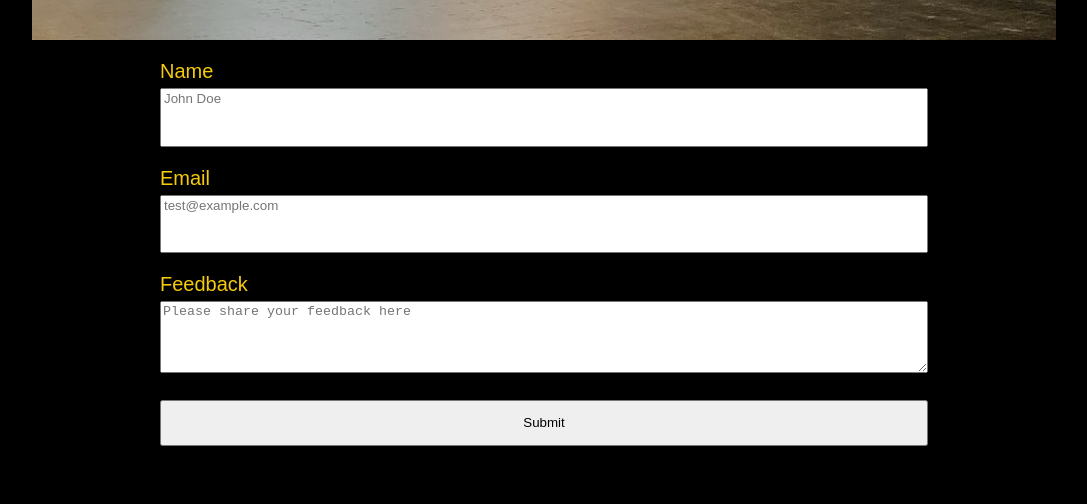
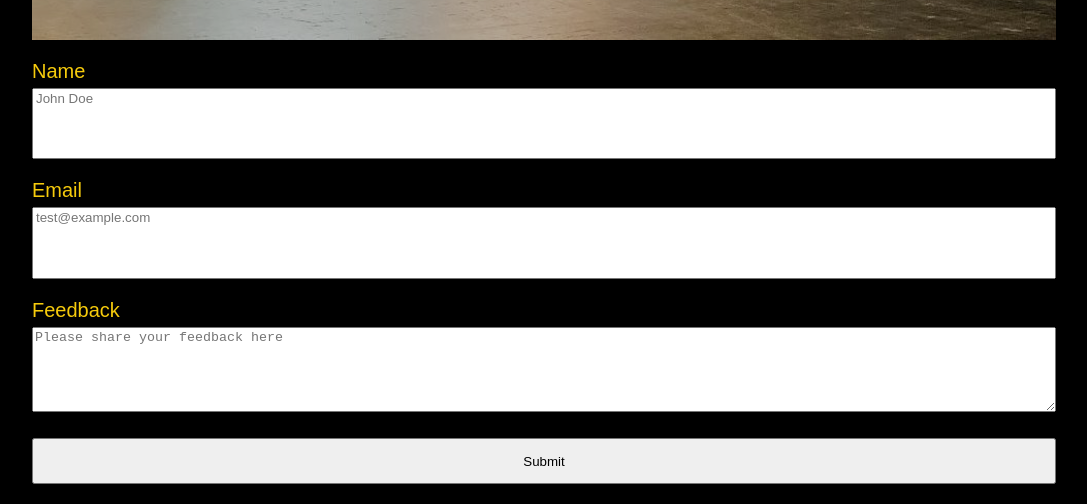
Before and after one commit to Cuedadar/event-center, a plain HTML site: page contact.html in a window 1280 px wide. Shown: the part 386-890 px from the top of the page, without its empty margins (96-1183 px from the left). Before the commit the page ends 832 px from the top, so only its background shows below. Drawn offline with Linux system fonts and the light colour scheme.

Commit message:
Now that the hero on menu is in a hero div, don't need z-index on nav bar (ask about this) Added bottom margin to contact us page

```diff
--- a/css/contact.css
+++ b/css/contact.css
@@ -24,7 +24,9 @@ h1 {
 form {
     display: flex;
     flex-direction: column;
-    padding: 0% 20%;
+    padding-left: 10%;
+    padding-right: 10%;
+    padding-bottom: 1.25em;
 }
 
 label {
--- a/css/navbar.css
+++ b/css/navbar.css
@@ -12,7 +12,6 @@ nav {
     padding-bottom: 0.7em;
     position: sticky;
     top: 0;
-    z-index: 9999;
 }
 
 nav ul {
```
